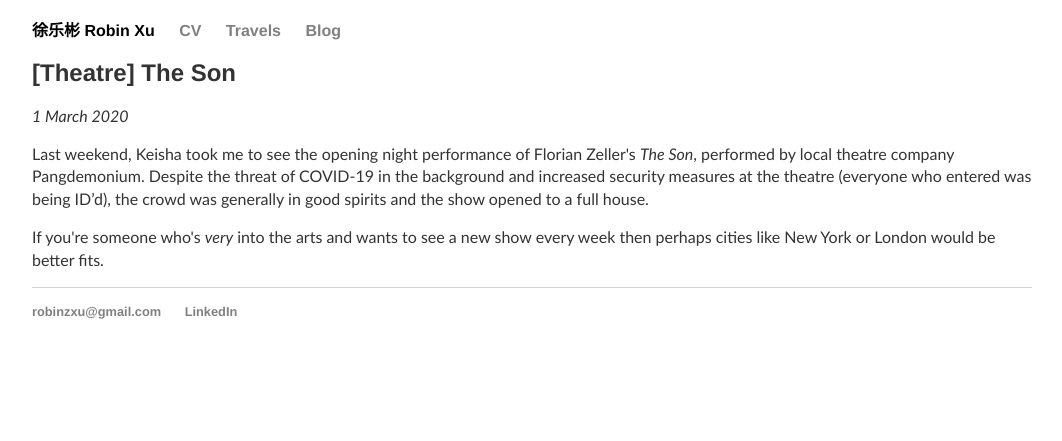
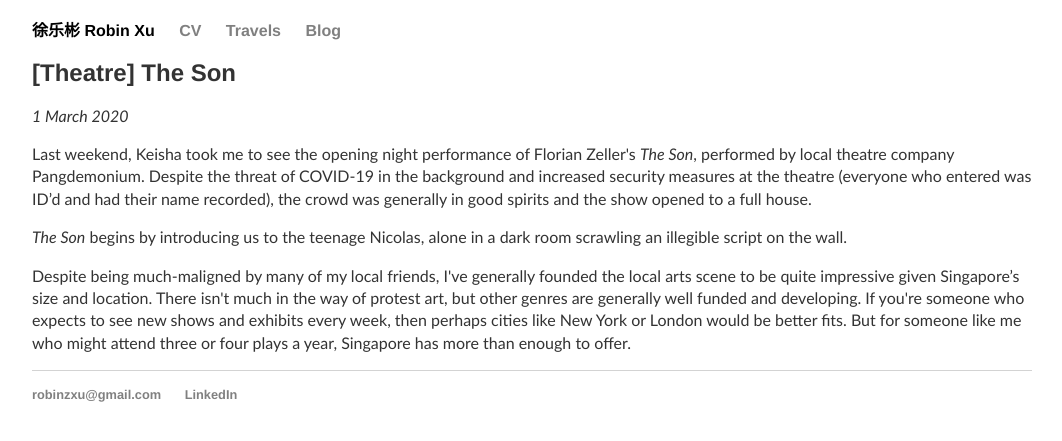
Before and after one commit to robinzxu/robinzxu.github.io, a Jekyll site: the page built from _posts/2020-03-01-theatre-the-son.md, in a window 1280 px wide. Shown: the top 441 px of the page, without its empty margins (108-1170 px from the left). Built offline with Jekyll 4.4.1, drawn with Linux system fonts in a browser that asks for light colours.

Commit message:
Update 2020-03-01-theatre-the-son.md

```diff
--- a/_posts/2020-03-01-theatre-the-son.md
+++ b/_posts/2020-03-01-theatre-the-son.md
@@ -4,6 +4,8 @@ title: "[Theatre] The Son"
 date: 2020-03-01
 ---
 
-Last weekend, Keisha took me to see the opening night performance of Florian Zeller\'s *The Son*, performed by local theatre company Pangdemonium. Despite the threat of COVID-19 in the background and increased security measures at the theatre (everyone who entered was being ID'd), the crowd was generally in good spirits and the show opened to a full house.
+Last weekend, Keisha took me to see the opening night performance of Florian Zeller\'s *The Son*, performed by local theatre company Pangdemonium. Despite the threat of COVID-19 in the background and increased security measures at the theatre (everyone who entered was ID'd and had their name recorded), the crowd was generally in good spirits and the show opened to a full house.
 
-If you\'re someone who\'s *very* into the arts and wants to see a new show every week then perhaps cities like New York or London would be better fits.
+*The Son* begins by introducing us to the teenage Nicolas, alone in a dark room scrawling an illegible script on the wall.
+
+Despite being much-maligned by many of my local friends, I\'ve generally founded the local arts scene to be quite impressive given Singapore's size and location. There isn\'t much in the way of protest art, but other genres are generally well funded and developing. If you\'re someone who expects to see new shows and exhibits every week, then perhaps cities like New York or London would be better fits. But for someone like me who might attend three or four plays a year, Singapore has more than enough to offer.
```
